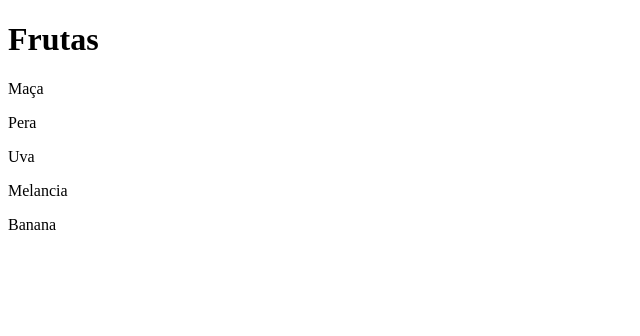
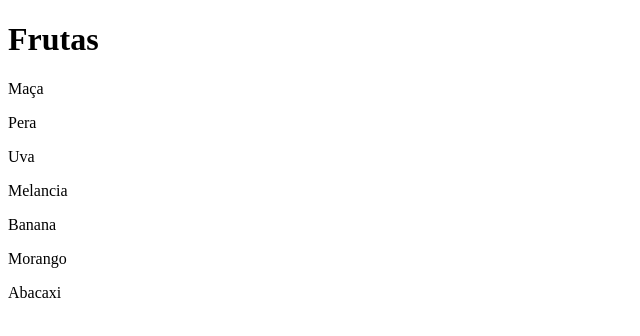
Before and after one commit to ItsBielzera/frutas, a plain HTML site: page index.html in a window 1280 px wide. Shown: the whole page, without its empty margins (0-640 px from the left). Drawn offline with Linux system fonts and the light colour scheme.

Commit message:
inseri mais duas frutas

```diff
--- a/index.html
+++ b/index.html
@@ -13,5 +13,7 @@
     <p>Uva</p>
     <p>Melancia</p>
     <p>Banana</p>
+    <p>Morango</p>
+    <p>Abacaxi</p>
 </body>
 </html>
```
